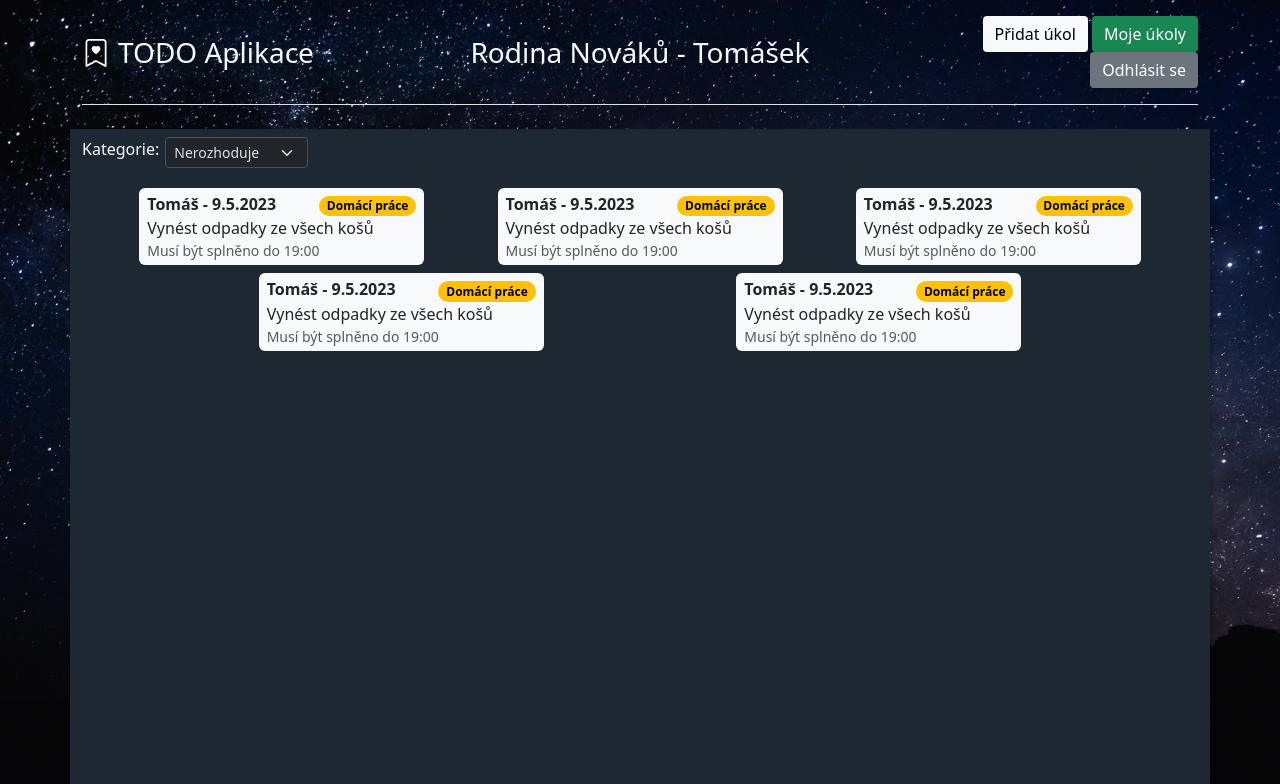
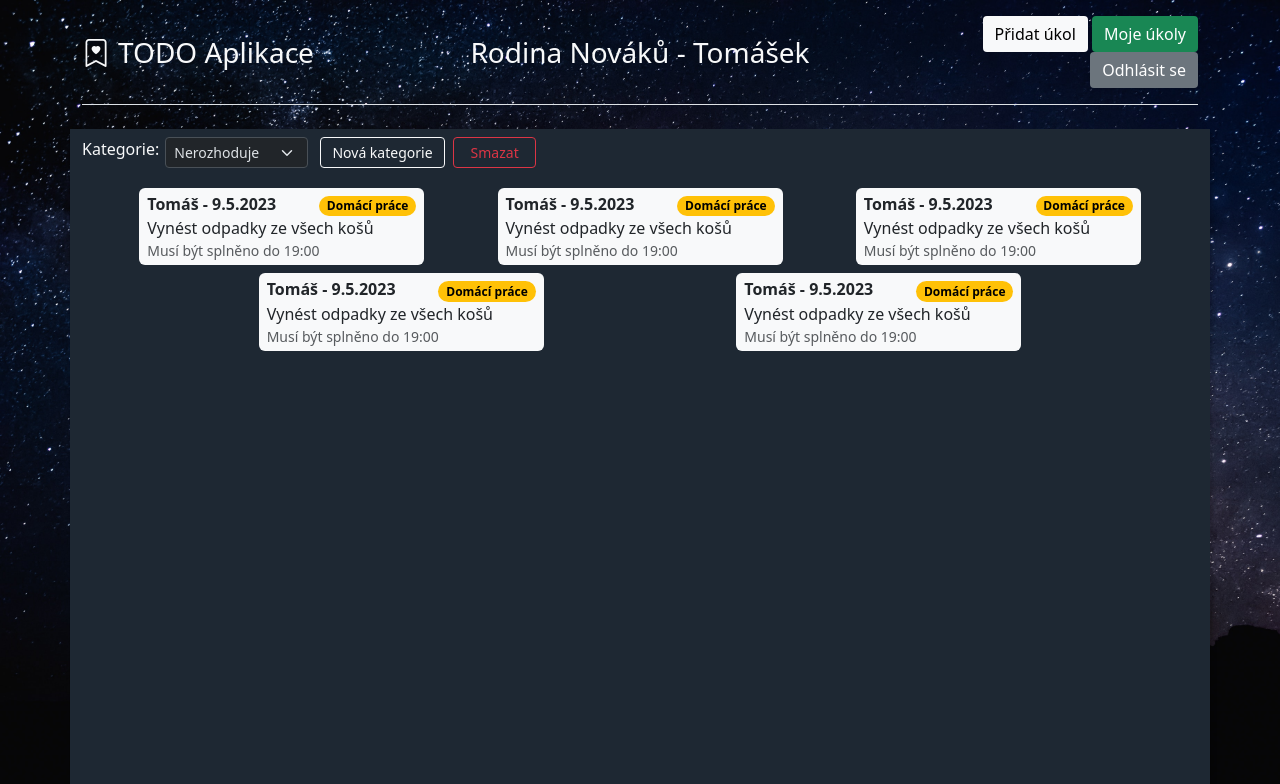
Before and after one commit to brezinatomas/phpToDoListApplication, a PHP site: page /index.html in a window 1280 px wide. Shown: the top 784 px of the page. Run offline with PHP 8.4, Linux system fonts and the light colour scheme.

Commit message:
zarovnání tlačítek kategorií

```diff
--- a/index.html
+++ b/index.html
@@ -33,9 +33,9 @@
     <div class="container ukoly-container">
 
         <form method="get" id="categoryFilterForm" class="text-light pt-2" data-bs-theme="dark">
-            <div class="form-group row" style="max-width: 250px;">
-                <label class="col-4" for="category">Kategorie:</label>
-                <div class="col-8">
+            <div class="form-group row" style="max-width: 500px;">
+                <label class="col-2" for="category">Kategorie:</label>
+                <div class="col-4">
                 <select name="category" id="category" class="form-select form-select-sm">
                     <option>Nerozhoduje</option>
                     <option>Domácí práce</option>
@@ -45,6 +45,8 @@
                     <option>Ostatní</option>
                 </select>
                 </div>
+                    <a href="#" class="btn btn-outline-light btn-sm col-3 me-1">Nová kategorie</a>
+                    <a href="#" class="btn btn-outline-danger btn-sm col-2 ms-1">Smazat</a>
             </div>
         </form>
 
```
Also changed, not shown: index.php (+5 -5 lines).
